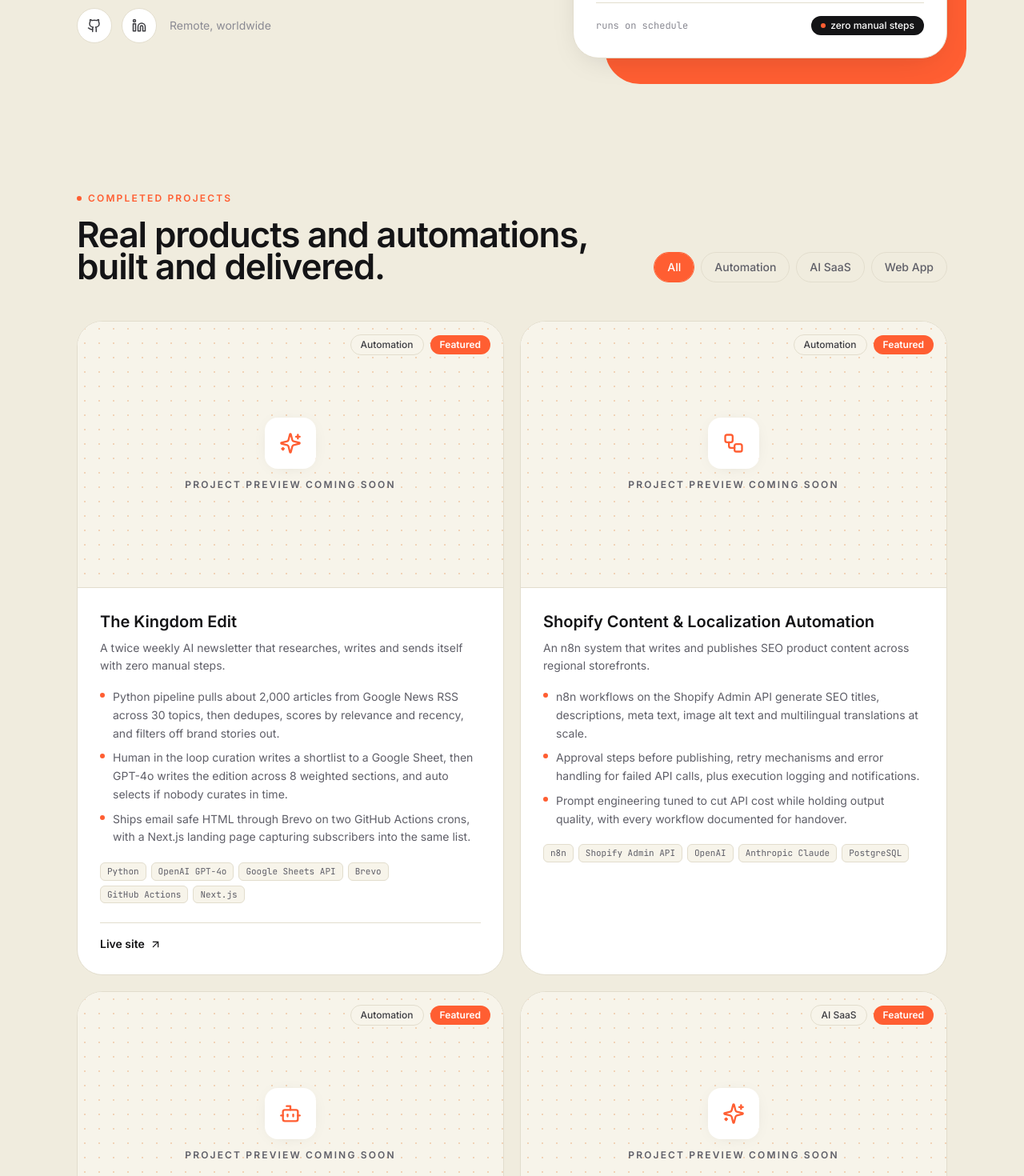
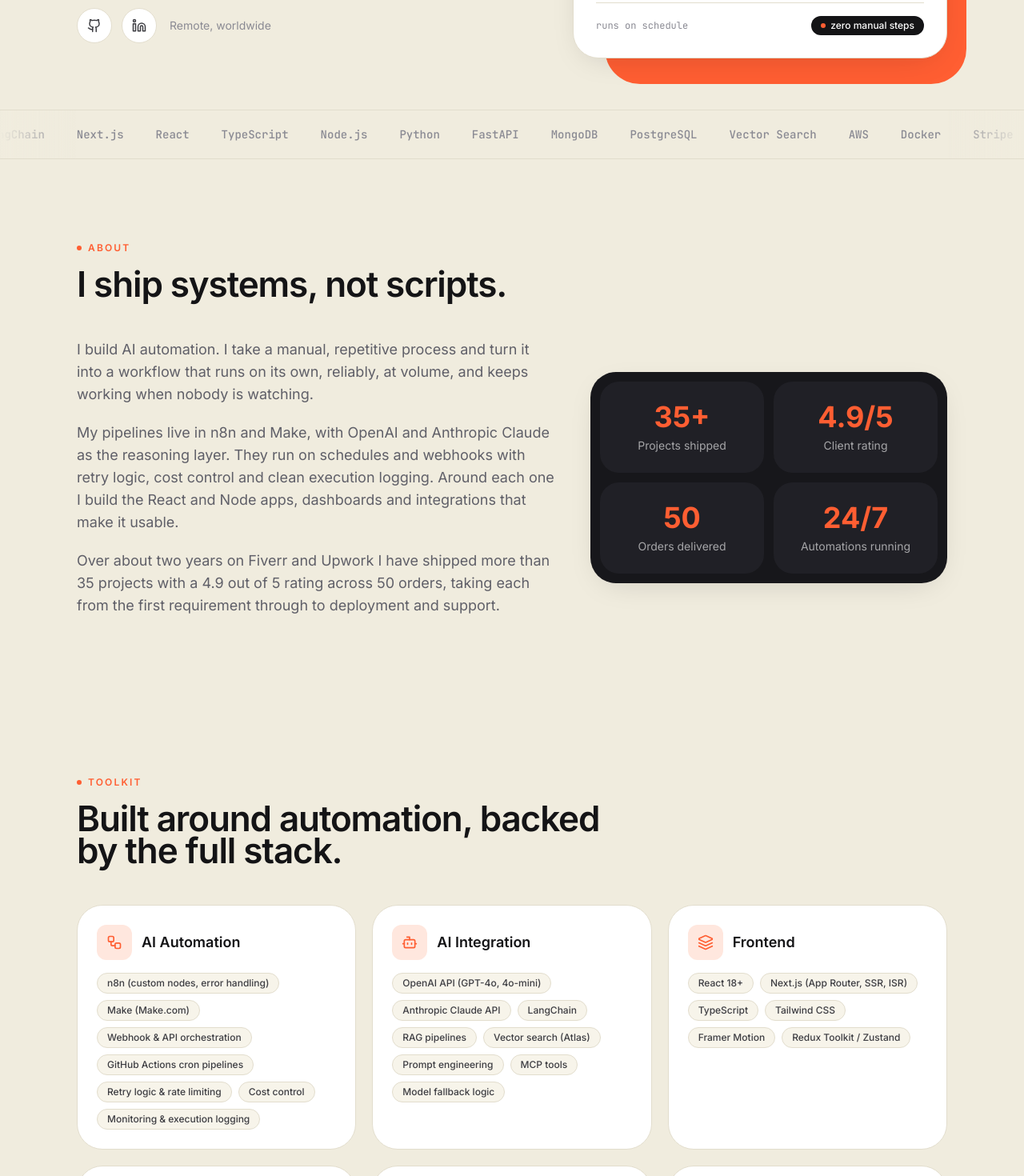
Before and after one commit to github4rslan/ai-automation, a React (Vite) app: page / in a window 1280 px wide. Shown: the part 580-2050 px from the top of the page at 80% size. Built offline with nearby package versions, Linux system fonts and the light colour scheme.

Commit message:
Revert "Refocus portfolio on completed projects"
This reverts commit 886d7ceb5150cba18c031ade91c2d9465707afb2.

```diff
--- a/src/App.tsx
+++ b/src/App.tsx
@@ -2,7 +2,11 @@ import Background from "./components/Background";
 import ScrollProgress from "./components/ScrollProgress";
 import Navbar from "./components/Navbar";
 import Hero from "./components/Hero";
+import Marquee from "./components/Marquee";
+import About from "./components/About";
+import Skills from "./components/Skills";
 import Projects from "./components/Projects";
+import Experience from "./components/Experience";
 import Contact from "./components/Contact";
 import Footer from "./components/Footer";
 
@@ -14,7 +18,11 @@ export default function App() {
       <Navbar />
       <main className="relative">
         <Hero />
+        <Marquee />
+        <About />
+        <Skills />
         <Projects />
+        <Experience />
         <Contact />
       </main>
       <Footer />
--- a/src/components/Projects.tsx
+++ b/src/components/Projects.tsx
@@ -21,8 +21,8 @@ export default function Projects() {
       <div className="container-x">
         <div className="flex flex-col gap-8 md:flex-row md:items-end md:justify-between">
           <SectionHeading
-            eyebrow="Completed projects"
-            title="Real products and automations, built and delivered."
+            eyebrow="Selected work"
+            title="Automations and AI products I have shipped."
             className="mb-0"
           />
           <div className="flex flex-wrap gap-2">
@@ -84,6 +84,7 @@ function ProjectCard({ project }: { project: Project }) {
       className="card card-hover group flex flex-col overflow-hidden"
     >
       {project.image ? (
+        /* screenshot banner */
         <div className="relative aspect-[16/10] overflow-hidden border-b border-line bg-cream-50">
           <img
             src={project.image}
@@ -96,22 +97,18 @@ function ProjectCard({ project }: { project: Project }) {
             <Icon size={18} />
           </div>
         </div>
-      ) : (
-        <div className="relative flex aspect-[16/10] items-center justify-center overflow-hidden border-b border-line bg-cream-50">
-          <div className="absolute inset-0 opacity-40 [background-image:radial-gradient(#e8a16b_1px,transparent_1px)] [background-size:18px_18px]" />
-          <div className="relative flex flex-col items-center gap-3 text-center">
-            <div className="flex h-16 w-16 items-center justify-center rounded-2xl bg-white text-brand shadow-soft">
-              <Icon size={28} />
-            </div>
-            <span className="text-xs font-semibold uppercase tracking-[0.18em] text-ink-muted">
-              Project preview coming soon
-            </span>
-          </div>
-          <div className="absolute right-4 top-4">{badges}</div>
-        </div>
-      )}
+      ) : null}
 
       <div className="flex flex-1 flex-col p-6 sm:p-7">
+        {!project.image && (
+          <div className="mb-5 flex items-start justify-between">
+            <div className="flex h-12 w-12 items-center justify-center rounded-2xl bg-brand-soft text-brand transition-colors group-hover:bg-brand group-hover:text-white">
+              <Icon size={22} />
+            </div>
+            {badges}
+          </div>
+        )}
+
         <h3 className="font-display text-xl font-semibold text-ink">{project.name}</h3>
         <p className="mt-2 text-sm leading-relaxed text-ink-muted">{project.blurb}</p>
 
--- a/src/data/site.ts
+++ b/src/data/site.ts
@@ -46,7 +46,10 @@ export const profile = {
 
 export type NavItem = { label: string; href: string };
 export const nav: NavItem[] = [
-  { label: "Projects", href: "#work" },
+  { label: "About", href: "#about" },
+  { label: "Skills", href: "#skills" },
+  { label: "Work", href: "#work" },
+  { label: "Experience", href: "#experience" },
 ];
 
 /* ---------------------------- Skills ------------------------------ */
@@ -308,3 +311,58 @@ export const projects: Project[] = [
     codeUrl: "https://github.com/github4rslan/simplyai_backend",
   },
 ];
+
+/* --------------------------- Experience --------------------------- */
+
+export type Experience = {
+  role: string;
+  company: string;
+  period: string;
+  location: string;
+  points: string[];
+};
+
+export const experience: Experience[] = [
+  {
+    role: "AI Automation Developer (Freelance)",
+    company: "Fiverr and Upwork",
+    period: "2023 to Present",
+    location: "Remote",
+    points: [
+      "Delivered more than 35 AI and automation projects with a 4.9 out of 5 rating across 50 orders, each taken from requirements through deployment and post launch support.",
+      "Designed and ran multi step AI automation pipelines in n8n and Make for content generation, localization, review handling and reporting, with OpenAI and Claude as the intelligence layer.",
+      "Built automations that run continuously at volume with retry logic, cost control and clean error handling, and judged when a task should be a deterministic workflow versus an AI agent.",
+      "Shipped commercial products including an AI homeschooling platform, a fully automated newsletter system, a music distribution SaaS and an e-commerce site.",
+    ],
+  },
+  {
+    role: "Full Stack Developer",
+    company: "ZySoftTec",
+    period: "Feb 2026 to June 2026",
+    location: "Remote",
+    points: [
+      "Built production grade full stack apps with React, Node, Express, TypeScript, Next.js, MongoDB and PostgreSQL inside an engineering team.",
+      "Designed features end to end, from React and TypeScript UI flows to REST APIs, backend logic and databases, through code reviews with a senior developer.",
+      "Built auth and authorization with JWT and RBAC, admin dashboards with protected routes, and integrated AWS S3, Stripe and CDN across production projects.",
+      "Followed a proper Git workflow with feature branches, pull requests and reviews in an Agile team.",
+    ],
+  },
+];
+
+export const education = [
+  {
+    degree: "MS, Computer Systems Engineering",
+    school: "Islamia University of Bahawalpur",
+    year: "2023",
+  },
+  {
+    degree: "BS, Computer Systems Engineering",
+    school: "Islamia University of Bahawalpur",
+    year: "2020",
+  },
+  {
+    degree: "Registered Engineer (RE), Pakistan Engineering Council",
+    school: "PEC Reg. No. COMP/20144",
+    year: "",
+  },
+];
```
